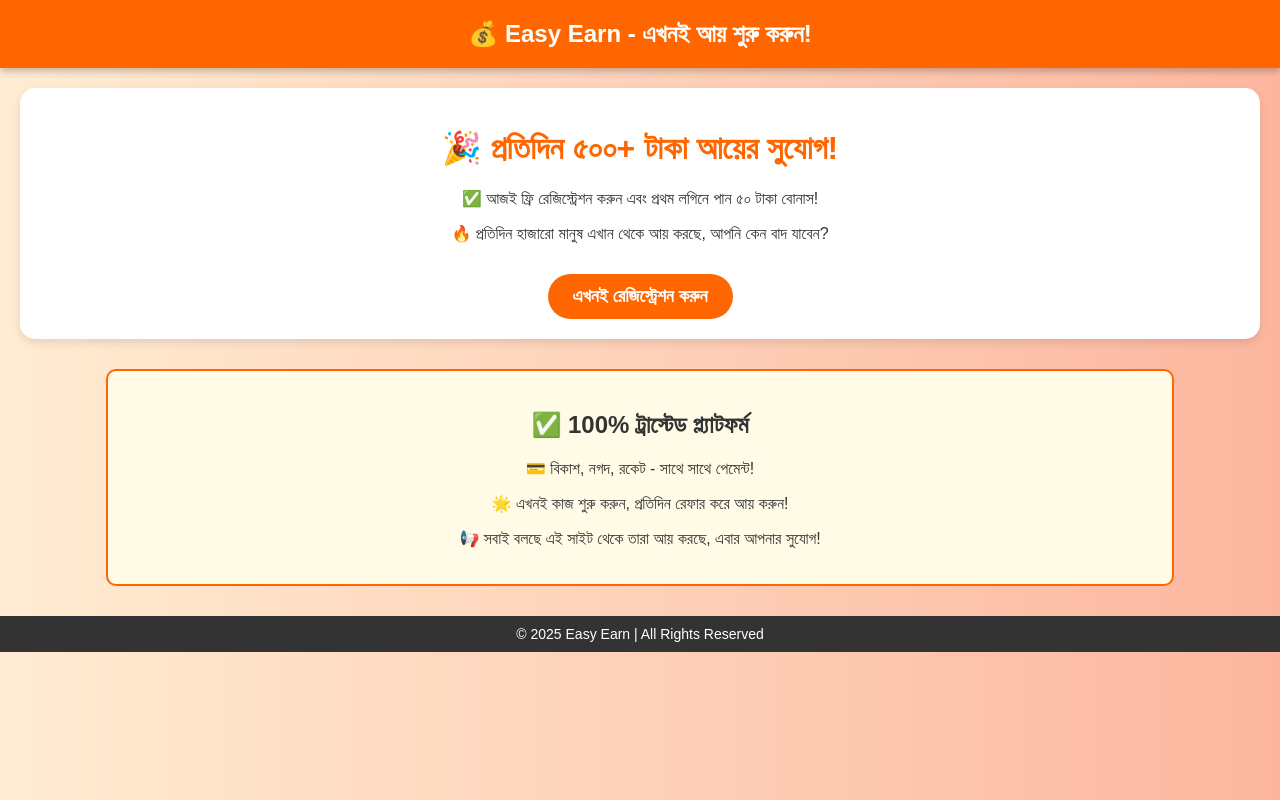
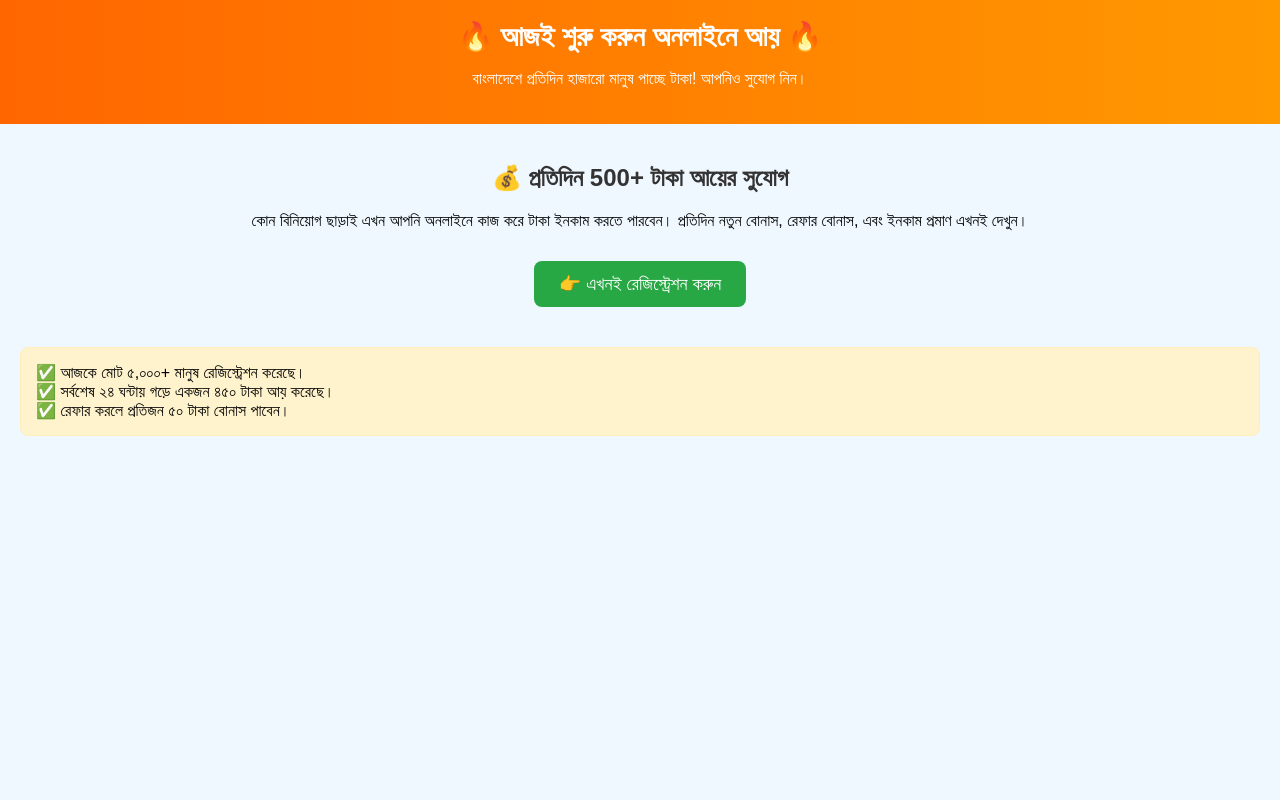
Before and after one commit to jakaria116/Income-, a plain HTML site: page index.html in a window 1280 px wide. Drawn offline with Linux system fonts and the light colour scheme.

Commit message:
Update index.html

```diff
--- a/index.html
+++ b/index.html
@@ -1,109 +1,116 @@
-
 <!DOCTYPE html>
-<html lang="bn">
+<html lalang"en"
 <head>
   <meta charset="UTF-8">
   <meta name="viewport" content="width=device-width, initial-scale=1.0">
-    <title>Easy Earn - আয়ের সেরা প্ল্যাটফর্ম</title>
+  <title>অনলাইনে আয়ের সুযোগ</title>
   <style>
     body {
+      font-family: "Noto Sans englis", sans-serif;
+      background: #f0f8ff;
       margin: 0;
-            font-family: 'Arial', sans-serif;
-            background: linear-gradient(to right, #ffecd2, #fcb69f);
-            color: #333;
+      padding: 0;
+    }
+    header {
+      background: linear-gradient(90deg, #ff6600, #ff9900);
+      color: white;
+      text-align: center;
+      padding: 20px;
+    }
+    header h1 {
+      margin: 0;
+      font-size: 28px;
+    }
+    .banner {
+      text-align: center;
+      padding: 20px;
+    }
+    .banner img {
+      max-width: 100%;
+      border-radius: 10px;
+    }
+    .content {
+      padding: 20px;
       text-align: center;
     }
-        header {
-            background: #ff6600;
-            padding: 20px;
-            color: white;
-            font-size: 24px;
-            font-weight: bold;
-            box-shadow: 0 4px 6px rgba(0,0,0,0.2);
-        }
-        .banner {
-            margin: 20px;
-            padding: 20px;
-            background: #fff;
-            border-radius: 15px;
-            box-shadow: 0 4px 8px rgba(0,0,0,0.1);
-        }
-        .banner h1 {
-            color: #ff6600;
+    .content h2 {
+      color: #333;
     }
     .btn {
       display: inline-block;
       margin-top: 15px;
+      background: #28a745;
+      color: white;
       padding: 12px 25px;
-            background: #ff6600;
-            color: white;
-            border-radius: 25px;
+      font-size: 18px;
+      border-radius: 8px;
       text-decoration: none;
-            font-size: 18px;
-            font-weight: bold;
       transition: 0.3s;
     }
     .btn:hover {
-            background: #e65500;
+      background: #218838;
     }
-        .trust {
-            margin: 30px auto;
-            padding: 20px;
-            width: 80%;
-            background: #fffbe6;
-            border: 2px solid #ff6600;
-            border-radius: 10px;
+    .stats {
+      background: #fff3cd;
+      border: 1px solid #ffeeba;
+      padding: 15px;
+      margin: 20px;
+      border-radius: 8px;
+      font-size: 16px;
     }
-        footer {
-            background: #333;
+    .notification {
+      position: fixed;
+      top: 150px;
+      left: 10px;
+      background: #007bff;
       color: white;
-            padding: 10px;
+      padding: 10px 15px;
+      border-radius: 6px;
       font-size: 14px;
-            margin-top: 30px;
+      display: none;
     }
   </style>
 </head>
 <body>
-    <header>💰 Easy Earn - এখনই আয় শুরু করুন!</header>
-    <div class="banner">
-        <h1>🎉 প্রতিদিন ৫০০+ টাকা আয়ের সুযোগ!</h1>
-        <p>✅ আজই ফ্রি রেজিস্ট্রেশন করুন এবং প্রথম লগিনে পান ৫০ টাকা বোনাস!</p>
-        <p>🔥 প্রতিদিন হাজারো মানুষ এখান থেকে আয় করছে, আপনি কেন বাদ যাবেন?</p>
-        <a href="https://otieu.com/4/9349412" class="btn">এখনই রেজিস্ট্রেশন করুন</a>
+
+  <header>
+    <h1>🔥 আজই শুরু করুন অনলাইনে আয় 🔥</h1>
+    <p>বাংলাদেশে প্রতিদিন হাজারো মানুষ পাচ্ছে টাকা! আপনিও সুযোগ নিন।</p>
+  </header>
+
+  <div class="content">
+    <h2>💰 প্রতিদিন 500+ টাকা আয়ের সুযোগ</h2>
+    <p>কোন বিনিয়োগ ছাড়াই এখন আপনি অনলাইনে কাজ করে টাকা ইনকাম করতে পারবেন।
+    প্রতিদিন নতুন বোনাস, রেফার বোনাস, এবং ইনকাম প্রমাণ এখনই দেখুন।</p>
+    <a class="btn" href=https://www.profitableratecpm.com/vcmg61y2cf?key=d5e3de5b35a5f28231d7c1135a279bf2"traget="_blank">👉 এখনই রেজিস্ট্রেশন করুন</a>
   </div>
 
-    <div class="trust">
-        <h2>✅ 100% ট্রাস্টেড প্ল্যাটফর্ম</h2>
-        <p>💳 বিকাশ, নগদ, রকেট - সাথে সাথে পেমেন্ট!</p>
-        <p>🌟 এখনই কাজ শুরু করুন, প্রতিদিন রেফার করে আয় করুন!</p>
-        <p>📢 সবাই বলছে এই সাইট থেকে তারা আয় করছে, এবার আপনার সুযোগ!</p>
+  <div class="stats">
+    ✅ আজকে মোট ৫,০০০+ মানুষ রেজিস্ট্রেশন করেছে। <br>
+    ✅ সর্বশেষ ২৪ ঘন্টায় গড়ে একজন ৪৫০ টাকা আয় করেছে। <br>
+    ✅ রেফার করলে প্রতিজন ৫০ টাকা বোনাস পাবেন।
+  </div>
+
+  <div class="notification" id="notifyBox">
+    💡 Rahim, ২০০ টাকা আয় করেছেন!
   </div>
 
   <script>
     const messages = [
-    "মাহিন ২০০ টাকা জিতেছেন ✅",
-    "রিমা ৫০ টাকা বোনাস পেয়েছেন 🎁",
-    "হাসান ৩০ টাকা কুইজ জিতেছেন 🎯",
-    "আফরিদি ১০০ টাকা রিচার্জ নিয়েছেন 💳",
-    "নতুন ইউজার বোনাস ২০ টাকা পেয়েছেন 🎉"
+      "💡 Sumon ৳৩০০ টাকা তুলেছেন!",
+      "💡 AnikJo ১৫০ টাকা আয় করেছেন!",
+      "💡 RahJoy ৳২০০ টাকা আয় করেছেন!",
+      "💡 Joya ৳৫০০ টাকা ইনকাম করলেন!"
     ];
-
-  const popup = document.getElementById("popup");
-
-  function showMessage() {
-    const msg = messages[Math.floor(Math.random() * messages.length)];
-    popup.textContent = msg;
-    popup.style.display = "block";
-    setTimeout(() => {
-      popup.style.display = "none";
-    }, 1000);
-  }
-
-  setInterval(showMessage, 2000);
+    let i = 0;
+    setInterval(() => {
+      const box = document.getElementById("notifyBox");
+      box.innerText = messages[i];
+      box.style.display = "block";
+      setTimeout(() => { box.style.display = "none"; },5000);
+      i = (i + 1) % messages.length;
+    }, 6000);
   </script>
 
-    <footer>
-        © 2025 Easy Earn | All Rights Reserved
-    </footer>
 </body>
       </html>
```
Lines whose indentation alone changed are shown as unchanged.
